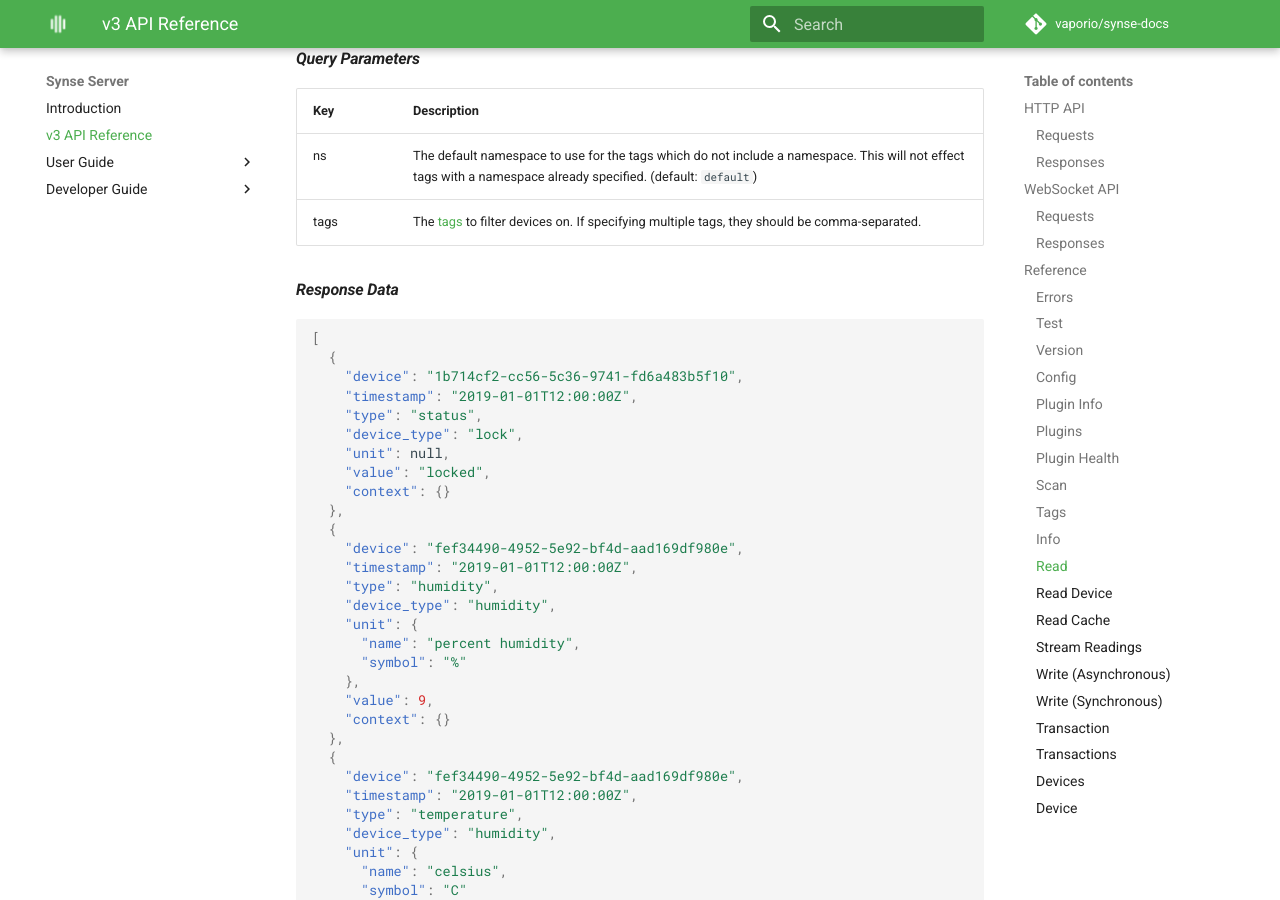
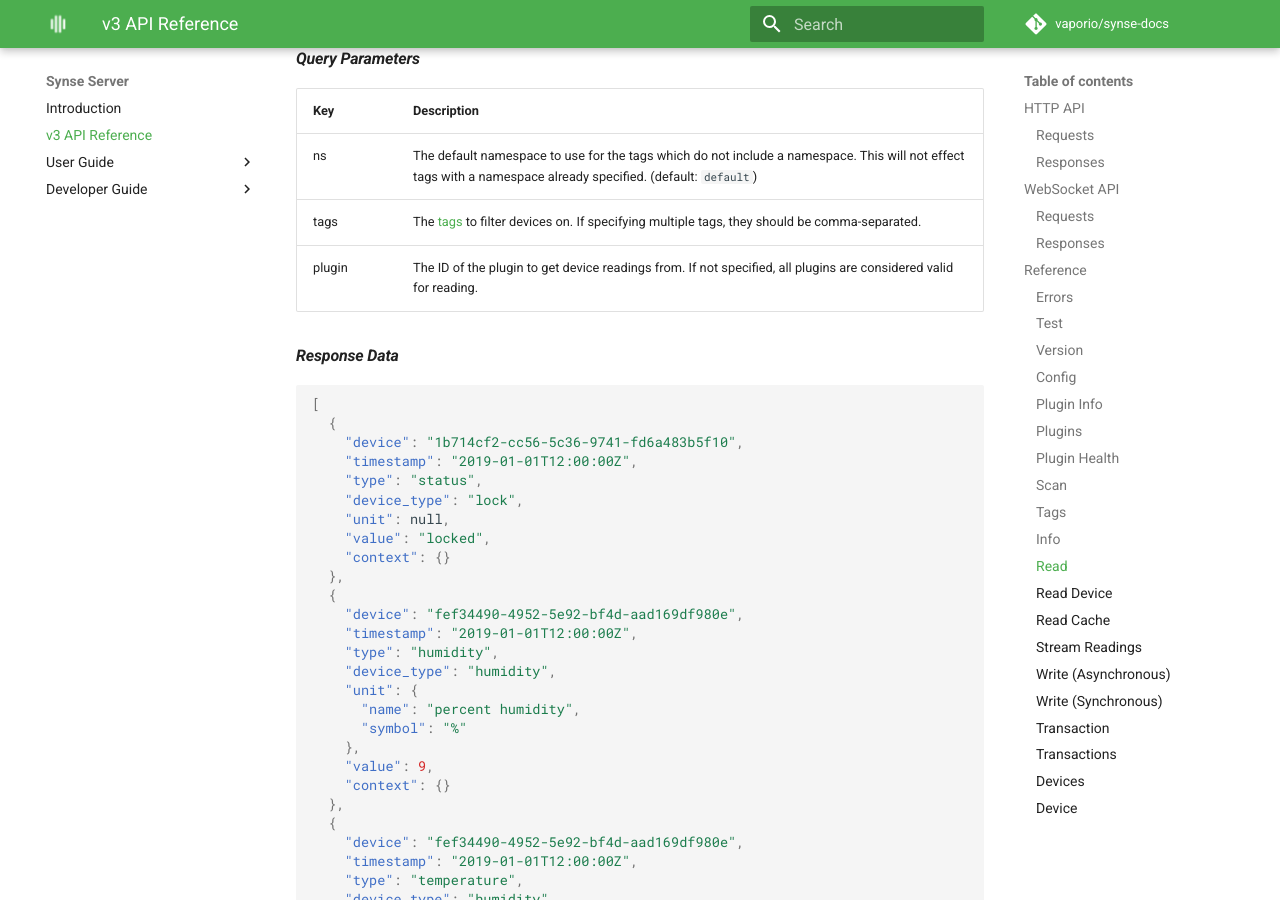
Before and after one commit to vapor-ware/synse-docs, an MkDocs documentation site: the page built from docs/server/api.v3.md, in a window 1280 px wide and 900 px high, scrolled down 21337 px. Built offline with MkDocs 1.6.1 and Material for MkDocs 9.7.7, drawn with Linux system fonts in a browser that asks for light colours; comment, search, counter and statistics services are not loaded.

Commit message:
add read param for filtering by plugin

```diff
--- a/docs/server/api.v3.md
+++ b/docs/server/api.v3.md
@@ -1503,6 +1503,7 @@ index), and by device ID.
 | :--- | :---------- |
 | ns | The default namespace to use for the tags which do not include a namespace. This will not effect tags with a namespace already specified. (default: `default`) |
 | tags | The [tags](user/tags.md) to filter devices on. If specifying multiple tags, they should be comma-separated. |
+| plugin | The ID of the plugin to get device readings from. If not specified, all plugins are considered valid for reading. |
 
 #### *Response Data*
 
```
